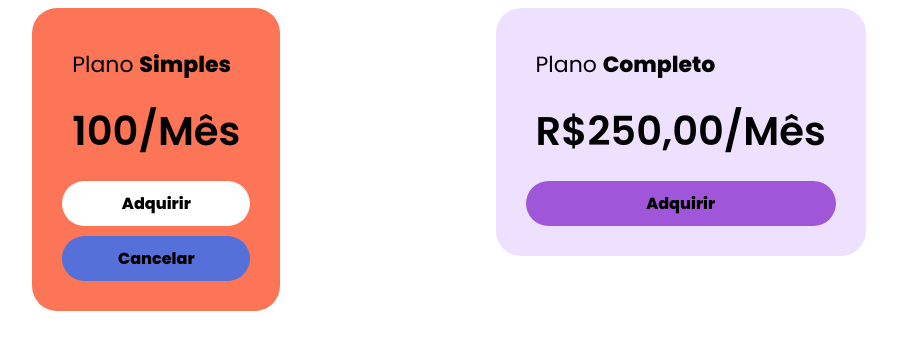
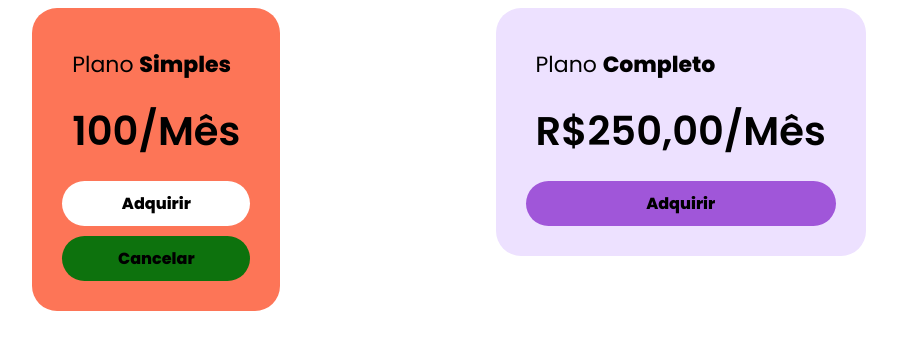
Before and after one commit to samueljdev/projeto-components, an Angular app: page / in a window 1280 px wide. Shown: the top 350 px of the page, without its empty margins (191-1088 px from the left). Built offline with nearby package versions, Linux system fonts and the light colour scheme.

Commit message:
Importar Arquivos de Estilos com "@import"

```diff
--- a/angular.json
+++ b/angular.json
@@ -32,7 +32,12 @@
             "styles": [
               "src/styles.scss"
             ],
-            "scripts": []
+            "scripts": [],
+            "stylePreprocessorOptions": {
+              "includePaths": [
+                "src/styles"
+              ]
+            }
           },
           "configurations": {
             "production": {
--- a/src/app/card-button-cancel/card-button-cancel.component.html
+++ b/src/app/card-button-cancel/card-button-cancel.component.html
@@ -1,13 +1 @@
-<style>
-    .card-button-cancel {
-        font-size: 16px;
-        text-align: center;
-        margin-top: 10px;
-        border-radius: 25px;
-        background-color: #5670d9;
-        cursor: pointer;
-        font-weight: bold;
-        padding: 10px;
-    }
-</style>
 <div class="card-button-cancel">Cancelar</div>
--- a/src/app/card-button-cancel/card-button-cancel.component.scss
+++ b/src/app/card-button-cancel/card-button-cancel.component.scss
@@ -1,9 +1,15 @@
+// @import '/src/styles.scss'; // caminho absoluto ao arquivo atual
+// @import '../../styles.scss'; // caminho relativo ao arquivo atual
+// @import '../../styles/variables.scss'; // caminho relativo ao arquivo atual
+@import 'variables.scss'; // usando variaveis definidas no arquivo _variables.scss
+
+
 .card-button-cancel {
     font-size: 16px;
     text-align: center;
     margin-top: 10px;
     border-radius: 25px;
-    background-color: rgb(97, 217, 86);
+    background-color: $bgColor;
     cursor: pointer;
     font-weight: bold;
     padding: 10px;
--- a/src/app/card-button-cancel/card-button-cancel.component.ts
+++ b/src/app/card-button-cancel/card-button-cancel.component.ts
@@ -4,19 +4,6 @@ import { Component } from '@angular/core';
   selector: 'app-card-button-cancel',
   templateUrl: './card-button-cancel.component.html',
   styleUrls: ['./card-button-cancel.component.scss'],
-  styles: [
-    `.card-button-cancel {
-        font-size: 16px;
-        text-align: center;
-        margin-top: 10px;
-        border-radius: 25px;
-        background-color: #ff4d4d;
-        cursor: pointer;
-        font-weight: bold;
-        padding: 10px;
-      }
-    `
-  ],
 })
 export class CardButtonCancelComponent {
 
--- a/src/styles.scss
+++ b/src/styles.scss
@@ -1 +1,2 @@
 /* You can add global styles to this file, and also import other style files */
+$bgColor: #0d720d;
--- /dev/null
+++ b/src/styles/_variables.scss
@@ -0,0 +1 @@
+$bgColor: #0d720d;
```
